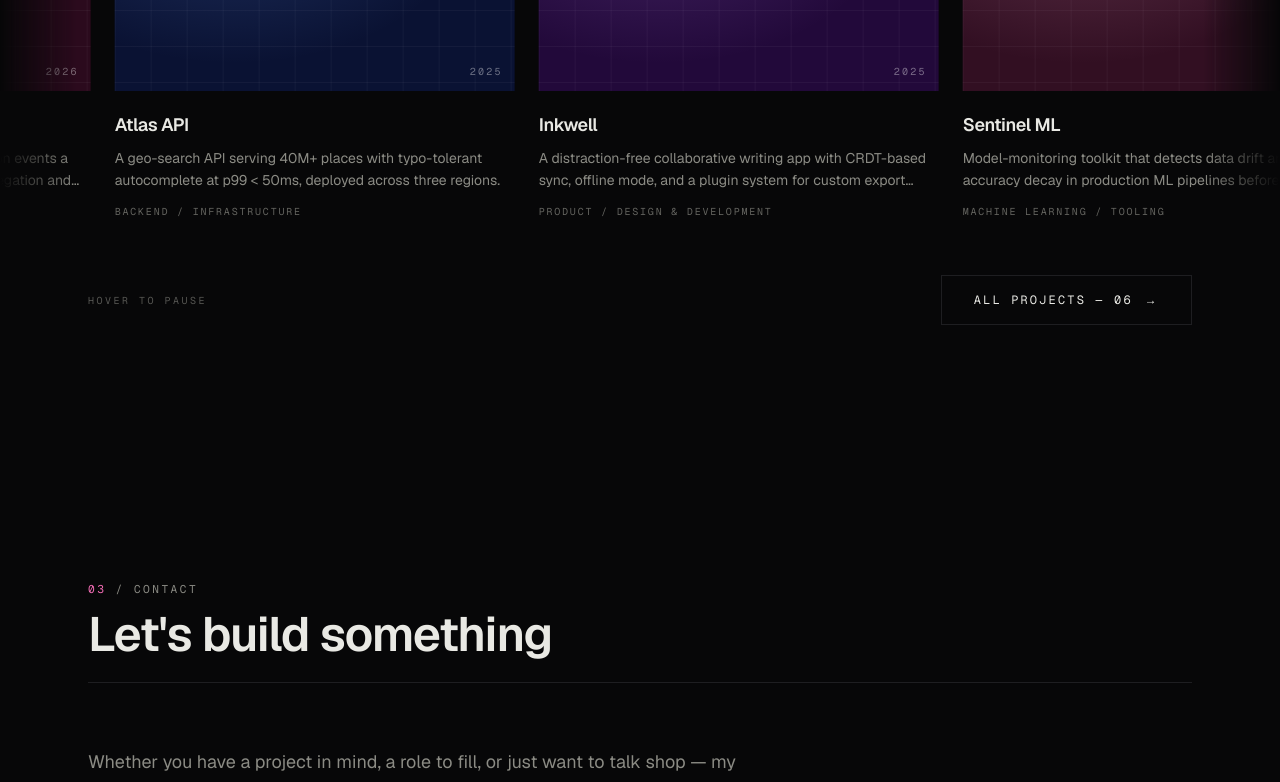
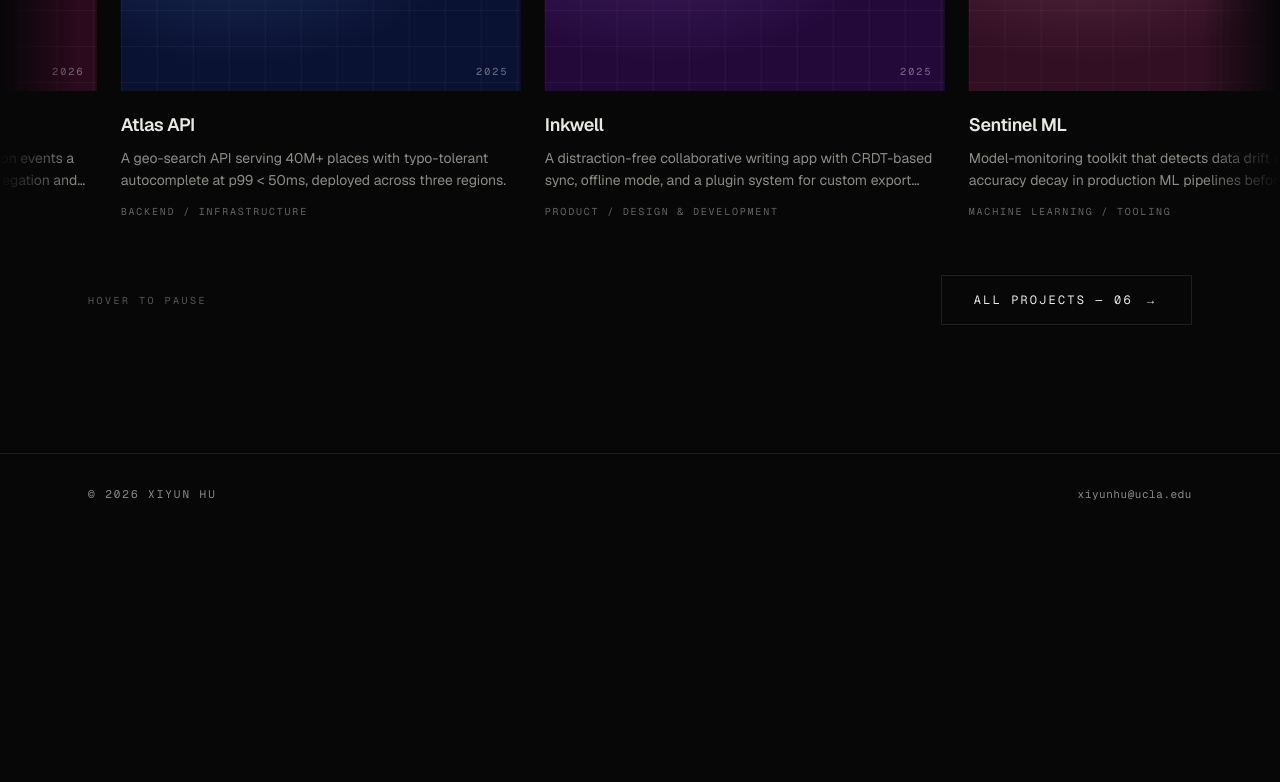
Before and after one commit to xiyunh/portfolio, a Next.js app: page / in a window 1280 px wide. Shown: the part 2000-2782 px from the top of the page. After the commit the page ends 2535 px from the top, so only its background shows below. Built offline with nearby package versions, Linux system fonts and the light colour scheme.

Commit message:
Drop contact section, move email into footer

```diff
--- a/app/page.tsx
+++ b/app/page.tsx
@@ -2,7 +2,6 @@ import Hero from "@/components/Hero";
 import Ticker from "@/components/Ticker";
 import Toolbox from "@/components/Toolbox";
 import ProjectsMarquee from "@/components/ProjectsMarquee";
-import Contact from "@/components/Contact";
 
 export default function Home() {
   return (
@@ -11,7 +10,6 @@ export default function Home() {
       <Ticker />
       <Toolbox />
       <ProjectsMarquee />
-      <Contact />
     </>
   );
 }
--- a/components/Contact.tsx
+++ /dev/null
@@ -1,41 +0,0 @@
-import { site } from "@/lib/data";
-import Reveal from "./Reveal";
-import SectionHeading from "./SectionHeading";
-
-export default function Contact() {
-  return (
-    <section id="contact" className="mx-auto max-w-6xl scroll-mt-24 px-6 py-24 md:py-32">
-      <SectionHeading index="03" label="Contact" title="Let's build something" />
-      <Reveal>
-        <div className="max-w-2xl">
-          <p className="text-lg leading-relaxed text-muted">
-            Whether you have a project in mind, a role to fill, or just want to
-            talk shop — my inbox is open.
-          </p>
-          <a
-            href={`mailto:${site.email}`}
-            className="group mt-10 inline-flex items-center gap-4 text-2xl font-semibold tracking-tight md:text-4xl"
-          >
-            <span className="transition-colors group-hover:text-transparent group-hover:[background:linear-gradient(100deg,var(--accent),var(--accent-2))] group-hover:bg-clip-text">
-              {site.email}
-            </span>
-            <span className="text-accent transition-transform group-hover:translate-x-2">→</span>
-          </a>
-          <div className="mt-12 flex gap-8 font-mono text-xs tracking-[0.18em] uppercase">
-            {site.socials.map((s) => (
-              <a
-                key={s.label}
-                href={s.href}
-                target="_blank"
-                rel="noreferrer"
-                className="link-sweep text-muted transition-colors hover:text-foreground"
-              >
-                {s.label}
-              </a>
-            ))}
-          </div>
-        </div>
-      </Reveal>
-    </section>
-  );
-}
--- a/components/Footer.tsx
+++ b/components/Footer.tsx
@@ -3,10 +3,16 @@ import { site } from "@/lib/data";
 export default function Footer() {
   return (
     <footer className="border-t border-line">
-      <div className="mx-auto max-w-6xl px-6 py-8 text-center font-mono text-[11px] tracking-[0.18em] text-muted uppercase">
+      <div className="mx-auto flex max-w-6xl flex-col items-center justify-between gap-4 px-6 py-8 font-mono text-[11px] tracking-[0.18em] text-muted uppercase md:flex-row">
         <p>
           © {new Date().getFullYear()} {site.name}
         </p>
+        <a
+          href={`mailto:${site.email}`}
+          className="link-sweep normal-case tracking-wider transition-colors hover:text-accent"
+        >
+          {site.email}
+        </a>
       </div>
     </footer>
   );
--- a/components/Nav.tsx
+++ b/components/Nav.tsx
@@ -8,7 +8,6 @@ import { site } from "@/lib/data";
 const links = [
   { href: "/#toolbox", label: "Toolbox" },
   { href: "/projects", label: "Projects" },
-  { href: "/#contact", label: "Contact" },
 ];
 
 export default function Nav() {
```
